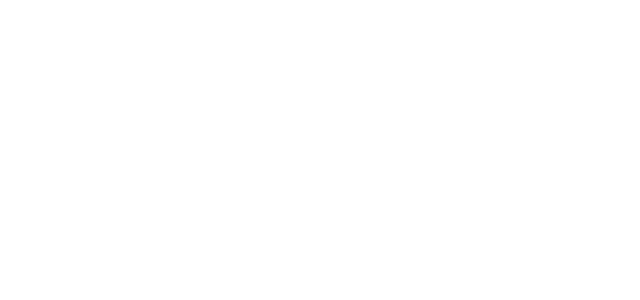
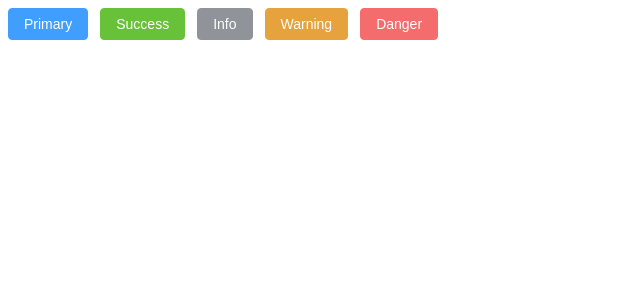
Before and after one commit to qiuyu168/Digital-image-processing-Design, a Vue app in the folder frontend/: page / in a window 1280 px wide. Before the commit this address had no page. Shown: the top 300 px of the page, without its empty margins (0-640 px from the left). Built offline with nearby package versions, Linux system fonts and the light colour scheme.

Commit message:
为什么所有文件都共用描述

```diff
--- a/frontend/src/App.vue
+++ b/frontend/src/App.vue
@@ -2,7 +2,11 @@
 
 <template>
   <div>
-    <router-view></router-view>
+    <el-button type="primary">Primary</el-button>
+    <el-button type="success">Success</el-button>
+    <el-button type="info">Info</el-button>
+    <el-button type="warning">Warning</el-button>
+    <el-button type="danger">Danger</el-button>
   </div>
 </template>
 
```
Also changed, not shown: 1 other file (tests, documents, lock files or other folders).
